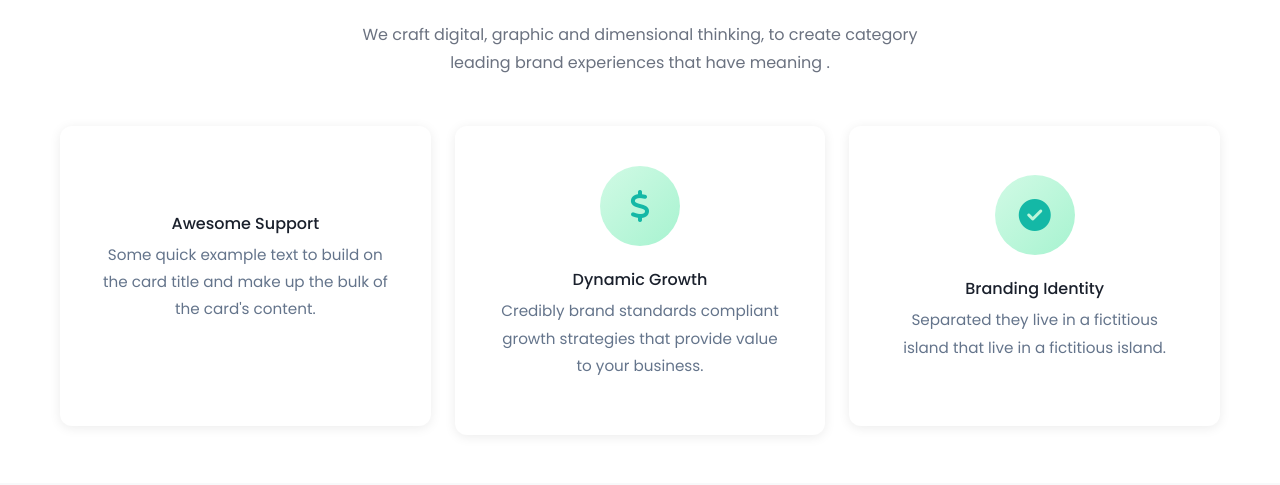
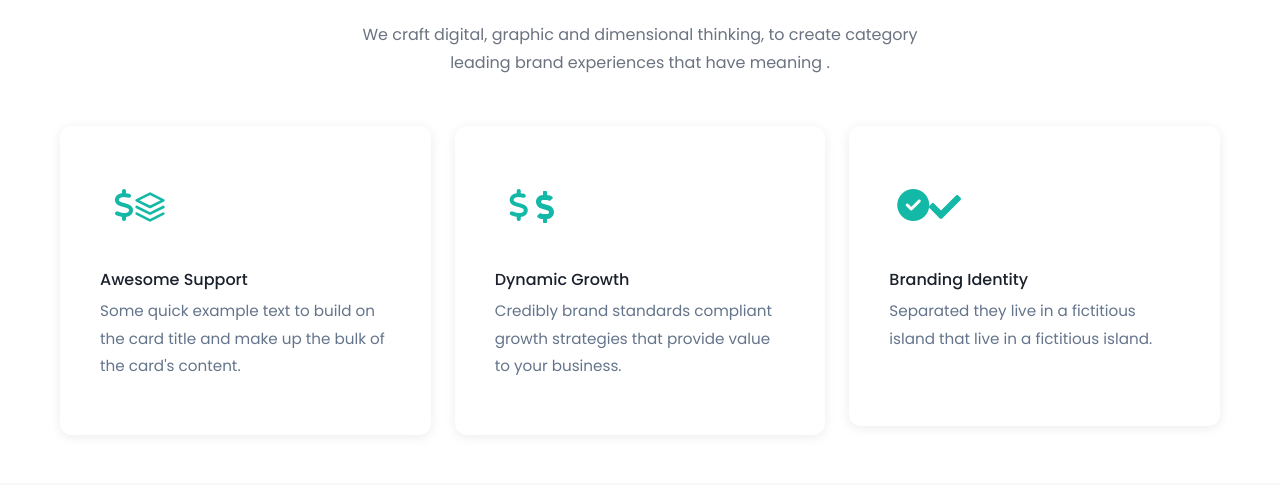
Before and after one commit to AbidKhohar/SelfOwnApp, a React (Vite) app: page / in a window 1280 px wide. Shown: the part 1540-2025 px from the top of the page. Built offline with nearby package versions, Linux system fonts and the light colour scheme; a small style sheet from the web is missing.

Commit message:
add1
add1

```diff
--- a/src/Components/Home/Home.css
+++ b/src/Components/Home/Home.css
@@ -53,7 +53,7 @@ body {
   min-height: 100vh;
   display: flex;
   align-items: center;
-  background: linear-gradient(135deg, #fff5f3 0%, #ffe8e1 100%);
+  background: linear-gradient(135deg, #fcfaf8 0%, #f5ede5 100%);
   position: relative;
   overflow: hidden;
   padding-top: 80px;
@@ -471,12 +471,12 @@ body {
   border-radius: 12px;
   box-shadow: 0 2px 12px rgba(0, 0, 0, 0.08);
   transition: all 0.3s ease;
-  text-align: center;
+  /* text-align: center; */
   min-height: 300px;
-  display: flex;
-  flex-direction: column;
-  align-items: center;
-  justify-content: center;
+  /* display: flex; */
+  /* flex-direction: column; */
+  /* align-items: center; */
+  /* justify-content: center; */
 }
 
 .service-card:hover {
@@ -487,8 +487,8 @@ body {
 .service-icon {
   width: 80px;
   height: 80px;
-  background: linear-gradient(135deg, #d1fae5 0%, #a7f3d0 100%);
-  border-radius: 50%;
+  /* background: linear-gradient(135deg, hsl(149, 80%, 90%) 0%, #e1eae6 100%); */
+  /* border-radius: 50%; */
   display: flex;
   align-items: center;
   justify-content: center;
@@ -652,7 +652,7 @@ body {
   max-width: 1200px;
   margin: 0 auto;
   position: relative;
-  min-height: 400px;
+  min-height: 100px;
   display: flex;
   flex-direction: column;
   justify-content: center;
@@ -671,7 +671,7 @@ body {
 .testimonial-text {
   font-size: 1.1rem;
   color: var(--light-text);
-  line-height: 2;
+  /* line-height: 2; */
   font-style: italic;
   margin-bottom: 2.5rem;
   animation: fadeIn 0.6s ease-in-out 0.1s both;
@@ -1065,7 +1065,6 @@ body {
 .contact-info-icon {
   width: 60px;
   height: 60px;
-  background: linear-gradient(135deg, #d1fae5 0%, #a7f3d0 100%);
   border-radius: 50%;
   display: flex;
   align-items: center;
--- a/src/Components/Home/Home.tsx
+++ b/src/Components/Home/Home.tsx
@@ -1,6 +1,8 @@
 import React, { useState, useEffect } from "react";
 import "./Home.css";
-import { FaGithub, FaTwitter, FaGoogle, FaLinkedin, FaAndroid } from "react-icons/fa";
+import { FaGithub, FaTwitter, FaGoogle, FaLinkedin,FaChevronLeft,FaChevronRight, FaDollarSign,FaCheck, FaPhone, FaEnvelope  } from "react-icons/fa";
+import { FiLayers } from "react-icons/fi";
+
 
 const Home: React.FC = () => {
   const professions = ["Flutter", "React", "Python"];
@@ -252,7 +254,10 @@ const Home: React.FC = () => {
             {/* Service 1 */}
             <div className="col-md-4">
               <div className="service-card">
-
+                 <div className="service-icon">
+                  <i className="fas fa-dollar-sign"><FiLayers/>
+</i>
+                </div>
                 <h6>Awesome Support</h6>
                 <p>Some quick example text to build on the card title and make up the bulk of the card's content.</p>
               </div>
@@ -262,7 +267,8 @@ const Home: React.FC = () => {
             <div className="col-md-4">
               <div className="service-card">
                 <div className="service-icon">
-                  <i className="fas fa-dollar-sign"></i>
+                  <i className="fas fa-dollar-sign"><FaDollarSign />
+</i>
                 </div>
                 <h6>Dynamic Growth</h6>
                 <p>Credibly brand standards compliant growth strategies that provide value to your business.</p>
@@ -273,7 +279,8 @@ const Home: React.FC = () => {
             <div className="col-md-4">
               <div className="service-card">
                 <div className="service-icon">
-                  <i className="fas fa-check-circle"></i>
+                  <i className="fas fa-check-circle"><FaCheck />
+</i>
                 </div>
                 <h6>Branding Identity</h6>
                 <p>Separated they live in a fictitious island that live in a fictitious island.</p>
@@ -369,8 +376,8 @@ const Home: React.FC = () => {
             </div>
 
             <div className="testimonial-nav">
-              <button className="testimonial-btn prev" onClick={handlePrevTestimonial}><i className="fas fa-chevron-left"></i></button>
-              <button className="testimonial-btn next" onClick={handleNextTestimonial}><i className="fas fa-chevron-right"></i></button>
+              <button className="testimonial-btn prev" onClick={handlePrevTestimonial}><i className="fas fa-chevron-left"><FaChevronLeft /></i></button>
+              <button className="testimonial-btn next" onClick={handleNextTestimonial}><i className="fas fa-chevron-right"><FaChevronRight /></i></button>
             </div>
           </div>
         </div>
@@ -538,13 +545,14 @@ const Home: React.FC = () => {
                   <textarea placeholder="Enter your message..." className="form-control contact-input" rows={5}></textarea>
                 </div>
               </form>
+              <button className="btn btn-primary mt-3">Send Message</button>
+
             </div>
-
             <div className="col-lg-6">
               <div className="contact-info">
                 <div className="contact-info-item">
                   <div className="contact-info-icon">
-                    <i className="fas fa-phone"></i>
+                    <i className="fas fa-phone"><FaPhone/></i>
                   </div>
                   <div>
                     <h6>+1234 567 89</h6>
@@ -554,7 +562,7 @@ const Home: React.FC = () => {
 
                 <div className="contact-info-item">
                   <div className="contact-info-icon">
-                    <i className="fas fa-envelope"></i>
+                    <i className="fas fa-envelope"><FaEnvelope/></i>
                   </div>
                   <div>
                     <h6>example@example.com</h6>
```
